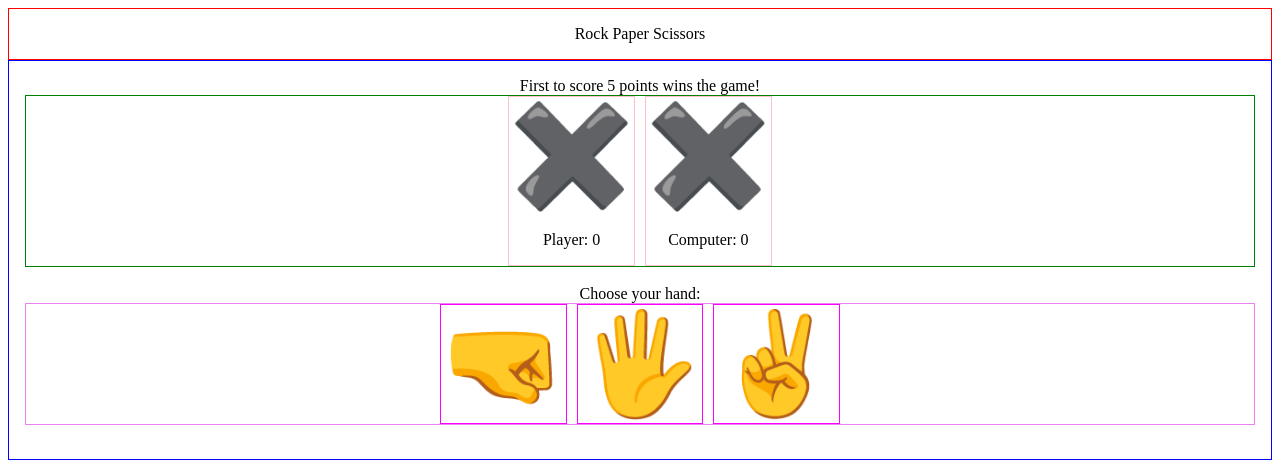
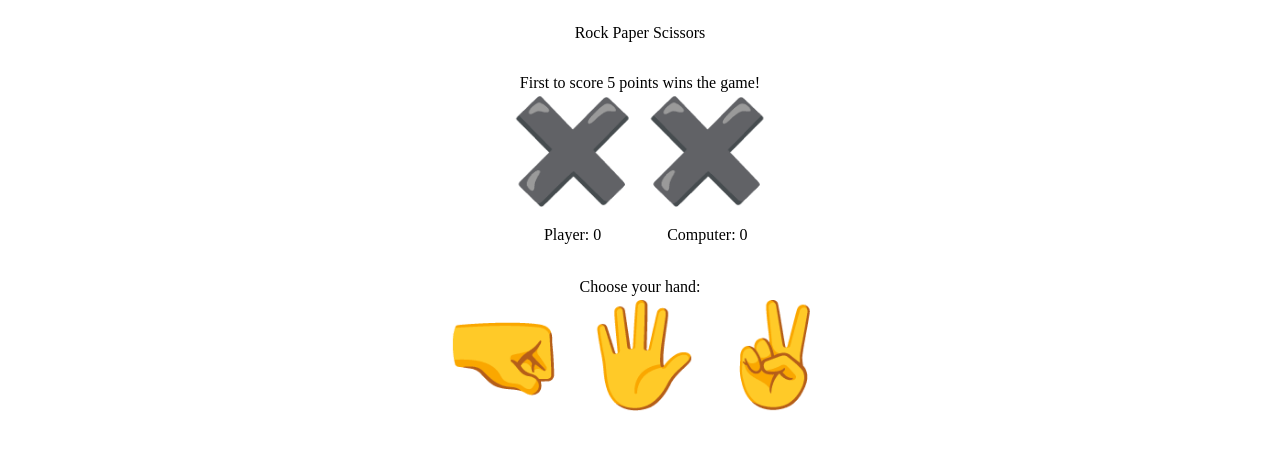
Before and after one commit to monaxx/rock-paper-scissors, a plain HTML site: page index.html in a window 1280 px wide. Drawn offline with Linux system fonts and the light colour scheme.

Commit message:
Update myStyles.css

```diff
--- a/css/myStyles.css
+++ b/css/myStyles.css
@@ -8,7 +8,6 @@ html{
 }
 
 header{
-    border: 1px solid red;
     padding: 16px;
 }
 div.header{
@@ -17,7 +16,6 @@ div.header{
 
 main{
     padding: 16px;
-    border: 1px solid blue;
 }
 div.showWinner,
 div.showHandResult{
@@ -26,13 +24,11 @@ div.showHandResult{
 }
 
 div.handSelection{
-    border: 1px solid green;
     display: flex;
     justify-content: center;
     gap: 10px;
 }
 div.handSelection > div{
-    border: 1px solid pink;
 }
 
 div.playerSelectionContainer,
@@ -46,14 +42,12 @@ div.computerSelection{
 }
 
 div.playerChoices{
-    border: 1px solid violet;
     display:flex;
     justify-content: center;
     gap: 10px;
 }
 
 div.playerChoices > div{
-    border: 1px solid magenta;
     font-size: 100px;
     cursor: pointer;
 }
@@ -64,7 +58,6 @@ div.restartButtonContainer{
 }
 
 div.restartButton{
-    border: 1px solid seagreen;
     padding: 10px;
     cursor: pointer;
 }
```
